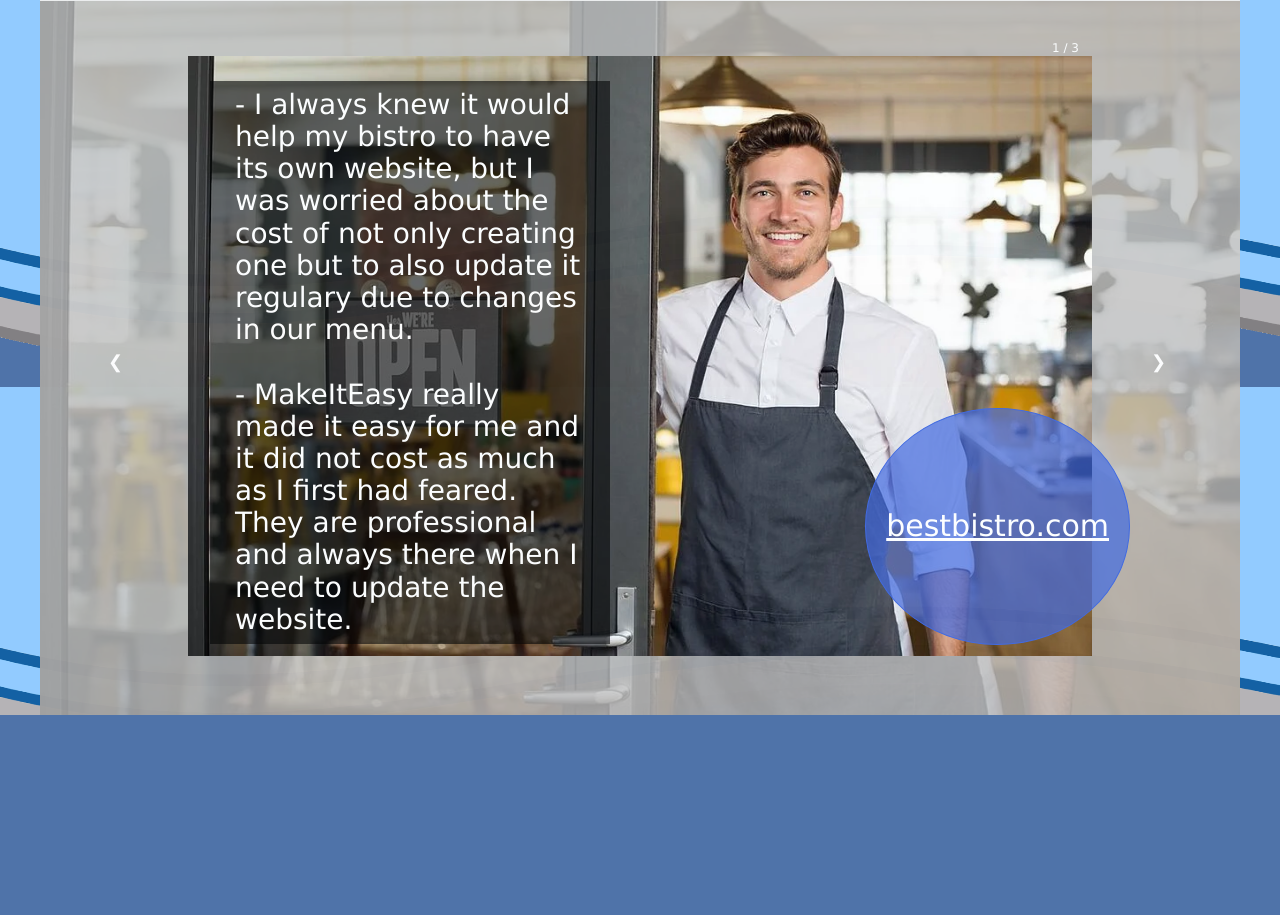
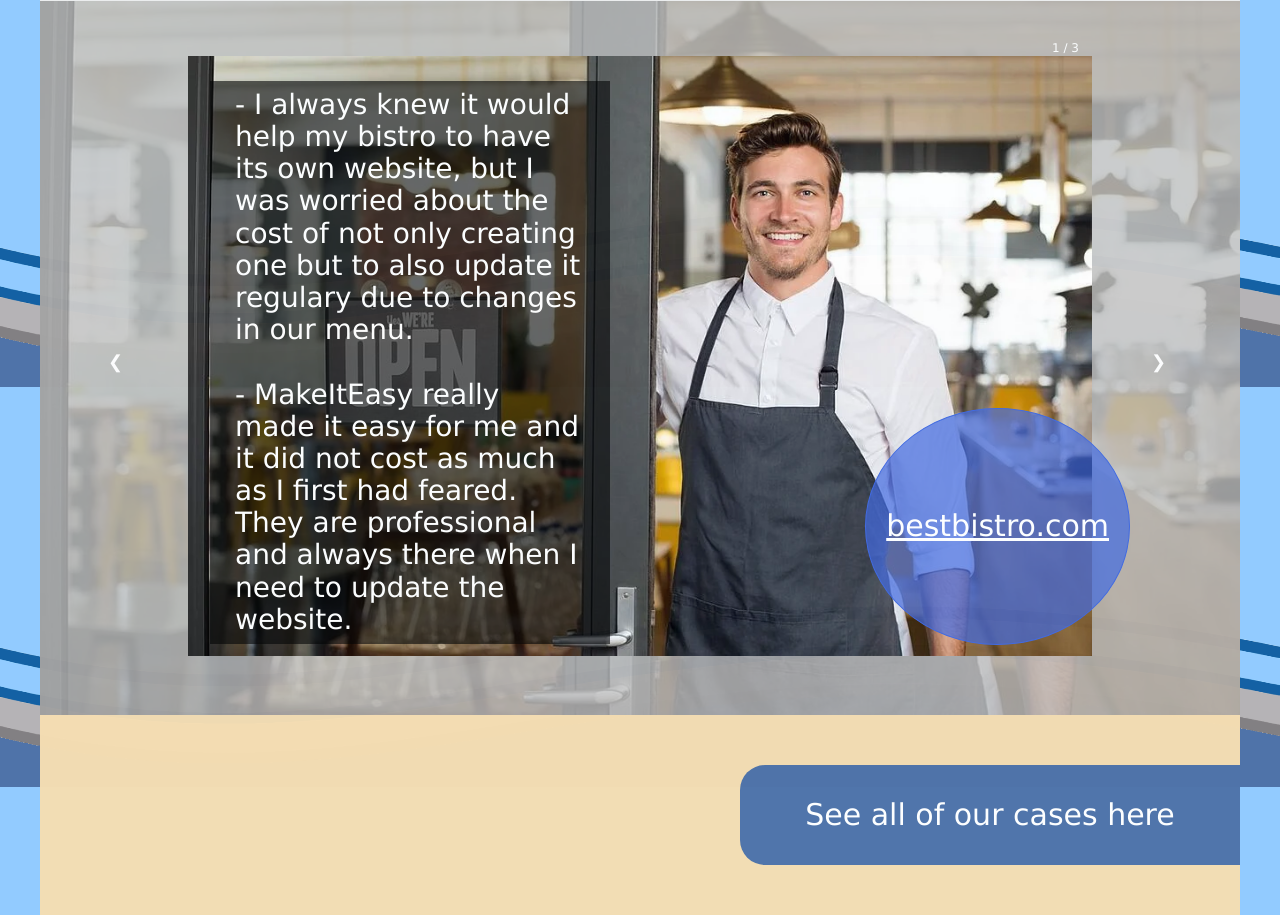
Before and after one commit to ImanRS1/MakeItEasy, a plain HTML site: page index.html in a window 1280 px wide. Shown: the part 1213-2128 px from the top of the page. Before the commit the page ends 1928 px from the top, so only its background shows below. Drawn offline with Linux system fonts and the light colour scheme.

Commit message:
added case teaser sec, img cleanup

```diff
--- a/index.html
+++ b/index.html
@@ -97,7 +97,9 @@
                 <div class="case-Background">
                     <img id="case-Background-Image" src="images/bslideImage1.jpg">
                 </div>
-
+            </div>
+            <div id="case-Teaser">
+                See all of our cases here
             </div>
 
         </div>
--- a/styles.css
+++ b/styles.css
@@ -281,6 +281,7 @@ body{
     display: flex;
     align-items: center;
     flex-direction: column;
+    position: relative;
 }
 
 .clientCase-Container{
@@ -466,9 +467,27 @@ body{
     opacity: 0.2;
 }
 
+#case-Teaser{
+    width: 500px;
+    height: 100px;
+    background-color: rgb(79, 115, 169);
+    position: absolute;
+    right: 0px;
+    bottom: -150px;
+    display: flex;
+    justify-content: center;
+    align-items: center;
+    color: white;
+    font-size: 30px;
+    border-top-left-radius: 25px;
+    border-bottom-left-radius: 25px;
+}
+
 .contact-section{
     grid-area: contact;
     background-color: wheat;
+    height: 200px;
+    width: 100%;
 }
 
 .footer{
```
Also changed, not shown: images/a.jpg (deleted), images/b.jpg (deleted), images/c.jpg (deleted), images/d.jpg (deleted), images/review1.jpg (deleted).
